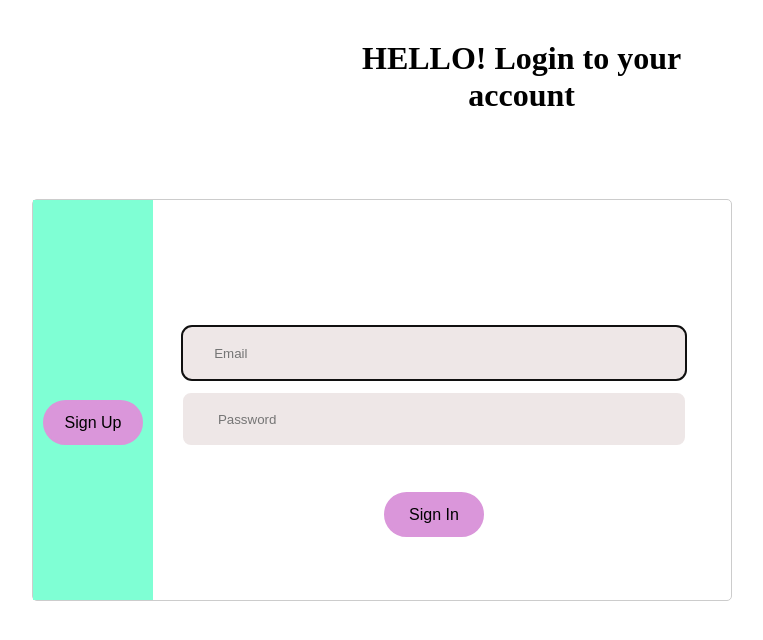
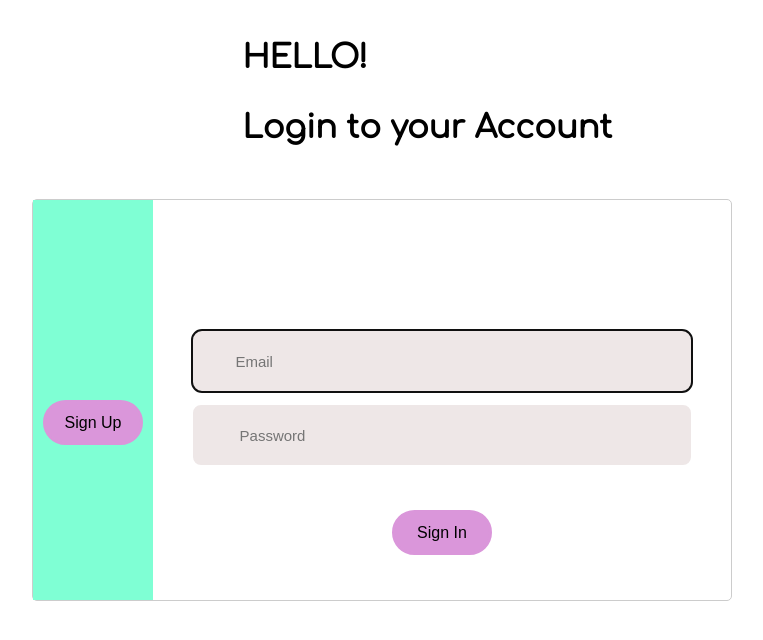
Before and after one commit to genevieveikechukwu/todo-app-client, a React (Create React App) app: page /signin in a window 1280 px wide. Shown: the top 640 px of the page, without its empty margins (258-1021 px from the left). Built offline with nearby package versions, Linux system fonts and the light colour scheme.

Commit message:
Added form validations

```diff
--- a/public/index.html
+++ b/public/index.html
@@ -9,6 +9,7 @@
       name="TodoApp"
       content="Web site created using create-react-app"
     />
+    <link href="https://fonts.googleapis.com/css2?family=Comfortaa&family=Rubik:wght@300&display=swap" rel="stylesheet">
     <link rel="stylesheet" href="https://cdnjs.cloudflare.com/ajax/libs/font-awesome/4.7.0/css/font-awesome.min.css">
     <link rel="apple-touch-icon" href="%PUBLIC_URL%/logo192.png" />
     <!--
--- a/src/App.css
+++ b/src/App.css
@@ -1,4 +1,4 @@
-*{
+* {
   margin: 0%;
   padding: 0%;
   border: 0cap;
@@ -6,7 +6,7 @@
 }
 
 .App {
-  text-align: center;
+
   border: 1px solid #ccc;
   border-radius: 5px;
   position: absolute;
@@ -14,20 +14,31 @@
   left: 50%;
   transform: translate(-50%, -50%);
   width: 500px;
+  font-family: 'Comfortaa', cursive;
 }
 
-.form {
-  display: flex;
-  flex-direction: column;
+
+
+.signin-error {
+  color: red;
+  font-size: 1.5em;
+  margin-top: 1em;
+  font-style: italic;
+}
+
+form {
+
   align-items: center;
   justify-content: center;
+  text-align: center;
+  padding: 10px;
+
 }
 
-.form input {
+form input {
   width: 300px;
-  height: 30px;
-  font-size: 25px;
-  padding: 5px;
+  font-size: 15px;
+  padding: 30px;
   margin: 10px;
 }
 
@@ -66,6 +77,7 @@ input {
   width: 100px;
   height: 45px;
   padding: 10px;
+
 }
 
 
@@ -81,7 +93,7 @@ input {
 .signup-form h1 {
   position: absolute;
   top: -40%;
-  left: 40%
+  left: 30%
 }
 
 .signup-form :nth-child(5) {
@@ -109,7 +121,8 @@ input {
   flex-direction: column;
   align-items: center;
 }
-.item{
+
+.item {
   width: 90%;
   position: relative;
   margin-top: 1rem;
@@ -132,7 +145,6 @@ border-radius: 5px;
 
 
 
-
 .add-btn {
   position: absolute;
   padding: 5px;
@@ -145,27 +157,35 @@ border-radius: 5px;
 }
 
 
-.icons{
+.icons {
   color: rgb(184, 5, 184);
   position: absolute;
-top:50%;
+  top: 50%;
   right: 10px;
   transform: translateY(-50%);
   display: flex;
   gap: 0.5rem;
 
 }
-.fa{
+
+.fa {
   cursor: pointer;
 }
 
 
-.signout{
+.signout {
   width: 100px;
   height: 45px;
   position: absolute;
-  top:-100px;
-  left:5px;
+  top: -100px;
+  left: 5px;
+}
+
+.error {
+  color: red;
+  margin-top: 1.7em;
+  font-size: 1.5em;
+  font-style: italic;
 }
 
 @media only screen and (min-width: 992px) {
--- a/src/components/home.js
+++ b/src/components/home.js
@@ -12,7 +12,7 @@ function Home() {
 
 
   const fetch = () => {
-    Axios.get("http://localhost:3001/api/todo")
+    Axios.get("https://todo-server-b5mu.onrender.com/api/todo")
       .then((res) => {
         setTodo(res.data);
         console.log(res.data);
@@ -34,7 +34,7 @@ fetch()
 
 
   const deleteTodo = (id) => {
-    Axios.delete(`http://localhost:3001/api/todo/${id}`).then((res) => {
+    Axios.delete(`https://todo-server-b5mu.onrender.com/api/todo/${id}`).then((res) => {
       console.log(res)
       fetch()
     })
@@ -47,7 +47,7 @@ fetch()
 
   const add = () => {
 
-      Axios.post("http://localhost:3001/api/todo/add", {
+    Axios.post("https://todo-server-b5mu.onrender.com/api/todo/add", {
         text: text,
         status: ""
       }).then((res) => {
@@ -62,7 +62,7 @@ fetch()
 
   const update = (id) => {
 
-      Axios.put(`http://localhost:3001/api/todo/${id}`, {
+    Axios.put(`https://todo-server-b5mu.onrender.com/api/todo/${id}`, {
          text,
       }).then((res) => {
         setText("");
--- a/src/components/signIn.js
+++ b/src/components/signIn.js
@@ -1,56 +1,76 @@
 import "../App.css";
 import { useState } from "react";
 import { Link } from "react-router-dom";
-import Axios  from "axios";
+import Axios from "axios";
 
 function Login() {
     const [data, setData] = useState({
         email: "",
-        password: ""
+        password: "",
     });
-    const [error, setError] = useState("")
-
+    const [error, setError] = useState("");
 
     const handleChange = ({ currentTarget: input }) => {
         setData({ ...data, [input.name]: input.value });
-    }
+    };
     const handleSubmit = async (e) => {
         e.preventDefault();
         try {
-            const url = "http://localhost:3001/api/todo/signin";
+            const url = "https://todo-server-b5mu.onrender.com/api/todo/signin";
             const { data: res } = await Axios.post(url, data);
             localStorage.setItem("token", res.data);
-            window.location = "/"
+            window.location = "/";
         } catch (error) {
-            if (error.res && error.res.status
-                >= 400 && error.res.status <= 500) {
-                setError(error.response.data.message)
+            if (
+                error.response &&
+                error.response.status >= 400 &&
+                error.response.status <= 500
+            ) {
+                setError(error.response.data.message);
             }
-            console.log(error)
-
+            console.log(error);
         }
-    }
-
+    };
 
     return (
         <div className="signup-form">
-            <h1>HELLO! Login to your account </h1>
+            <h1>
+                HELLO! <br /> <br /> Login to your Account{" "}
+            </h1>
             <div className="welcome">
-                <Link to = "/signup"><button type="submit">Sign Up</button></Link>
+                <Link to="/signup">
+                    <button type="submit">Sign Up</button>
+                </Link>
             </div>
-            <form action="" method="post">
-                <input type="email" name="email"
+            <form action="" method="post" id="form">
+                <input
+                    type="email"
+                    name="email"
                     value={data.email}
                     required
-                    onChange={handleChange}    id="email" placeholder="   Email" className="signin" autoFocus />
-                <input type="password" name="password"
+                    onChange={handleChange}
+                    id="email"
+                    placeholder="   Email"
+                    className="signin"
+                    autoFocus
+                />
+                <input
+                    type="password"
+                    name="password"
                     value={data.password}
                     required
-                    onChange={handleChange}    id="pwd" placeholder="    Password" className="signin" />
-                {error && <div>{error}</div>}
-                <button type="submit" onClick={handleSubmit} className="signin-btn" >Sign In</button>
+                    onChange={handleChange}
+                    id="pwd"
+                    placeholder="    Password"
+                    className="signin"
+                />
+
+                <button type="submit" onClick={handleSubmit} className="signin-btn">
+                    Sign In
+                </button>
+                {error && <div className="error">{error}</div>}
             </form>
         </div>
-    )
+    );
 }
 export default Login;
--- a/src/components/signUp.js
+++ b/src/components/signUp.js
@@ -1,7 +1,10 @@
 import "../App.css";
 import { useState } from "react";
-import { Link, useNavigate} from "react-router-dom";
-import Axios  from "axios";
+import { Link, useNavigate } from "react-router-dom";
+import Axios from "axios";
+
+
+
 function Register() {
   const [data, setData] = useState({
     firstName: "",
@@ -9,6 +12,9 @@ function Register() {
     email: "",
     password: ""
   });
+
+
+
   const [error, setError] = useState("")
   const navigate = useNavigate();
 
@@ -18,7 +24,7 @@ function Register() {
   const handleSubmit = async (e) => {
     e.preventDefault();
     try {
-      const url = "http://localhost:3001/api/todo/signup";
+      const url = "https://todo-server-b5mu.onrender.com/api/todo/signup";
       const { data: res } = await Axios.post(url, data);
       navigate("/signin")
       console.log(res.message);
@@ -34,10 +40,12 @@ function Register() {
 
   return (
     <div className="signup-form">
-      <h1>HELLO! Create Account </h1>
+      <h1>HELLO! <br /> <br /> Create Account  </h1>
       <div className="welcome">
         <Link to="/signin"> <button type="submit">Sign In</button></Link>
       </div>
+
+
       <form action="" method="post">
         <input
           type="text"
@@ -49,6 +57,8 @@ function Register() {
           placeholder="   First Name"
           autoFocus
         />
+
+
         <input type="text" id="lname"
           name="lastName"
           value={data.lastName}
@@ -56,17 +66,27 @@ function Register() {
           required
           placeholder="
          Last Name" />
+
+
         <input type="email" name="email" id="email"
           value={data.email}
           required
           onChange={handleChange}
           placeholder="  Email" />
+
+
         <input type="password" name="password"
+          required
           value={data.password}
           onChange={handleChange}
           id="pwd" placeholder="   Password" />
-        {error && <div>{ error}</div>}
+
+
+
+
         <button type="submit" onClick={handleSubmit}>Sign Up</button>
+
+        {error && <div className="signin-error">{error}</div>}
       </form>
     </div>
   );
```
Lines whose indentation alone changed are shown as unchanged.
